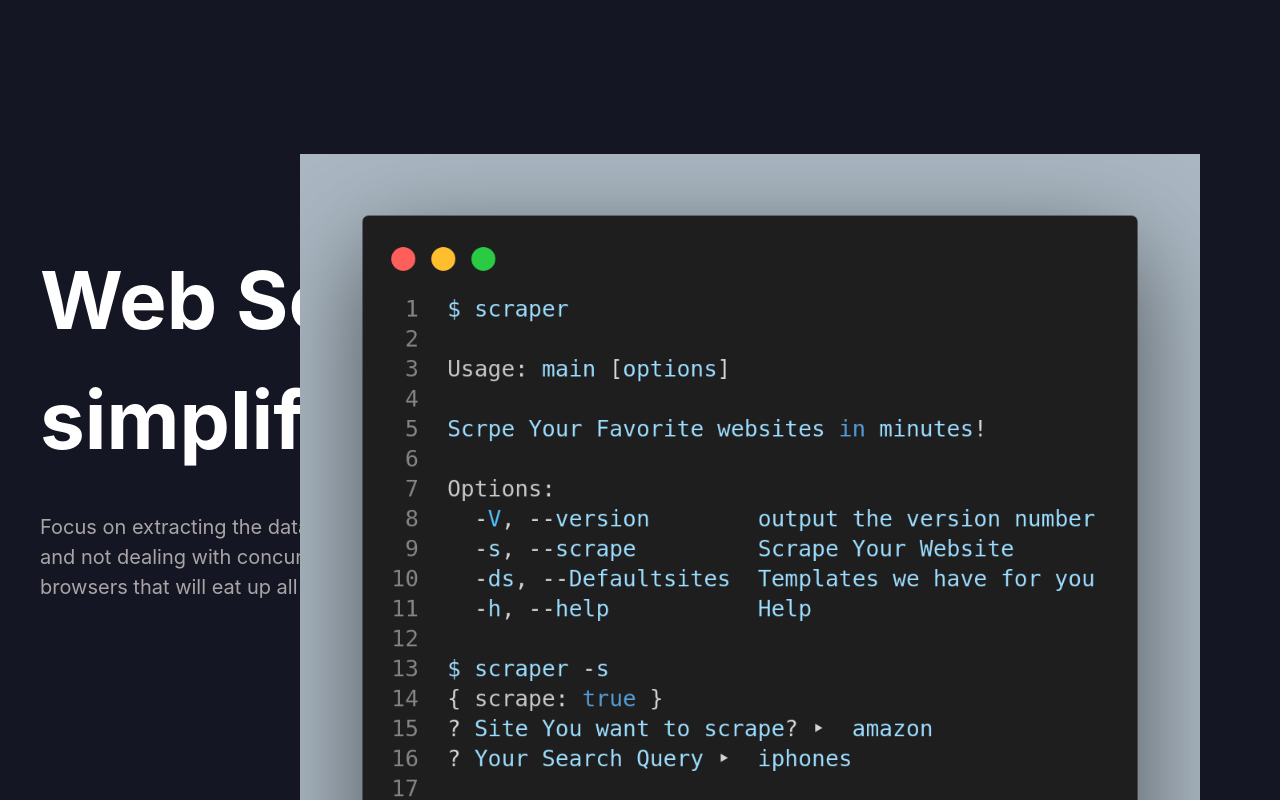
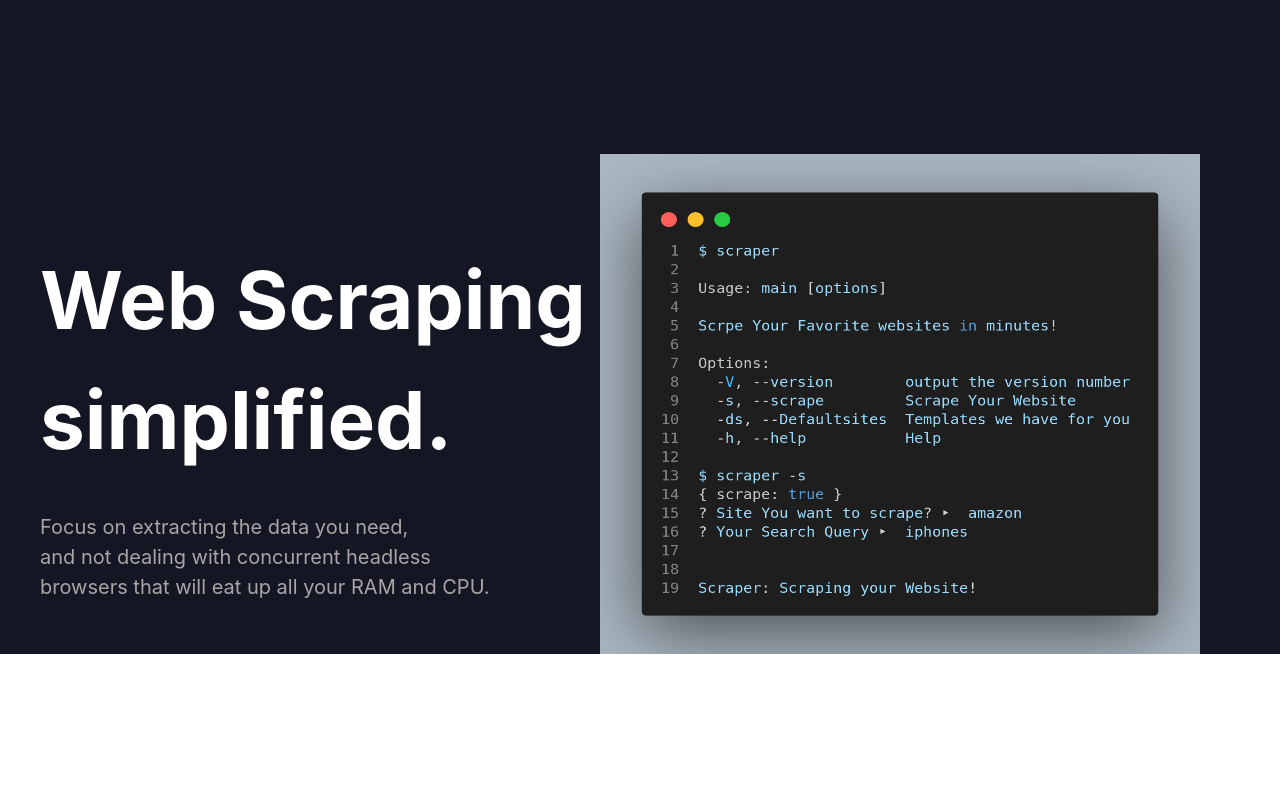
Before and after one commit to sup-Udh/Scraper-io, a Next.js app: page / in a window 1280 px wide. Shown: the top 800 px of the page. Built offline with nearby package versions, Linux system fonts and the light colour scheme.

Commit message:
📖 DOC: Image REsize fix

```diff
--- a/pages/index.tsx
+++ b/pages/index.tsx
@@ -22,8 +22,8 @@ export default function Home() {
         <Image
         className="md: mt"
           src={thumbnail}
-          height={800}
-          width={900}
+          height={500}
+          width={600}
         />
 
 
```
